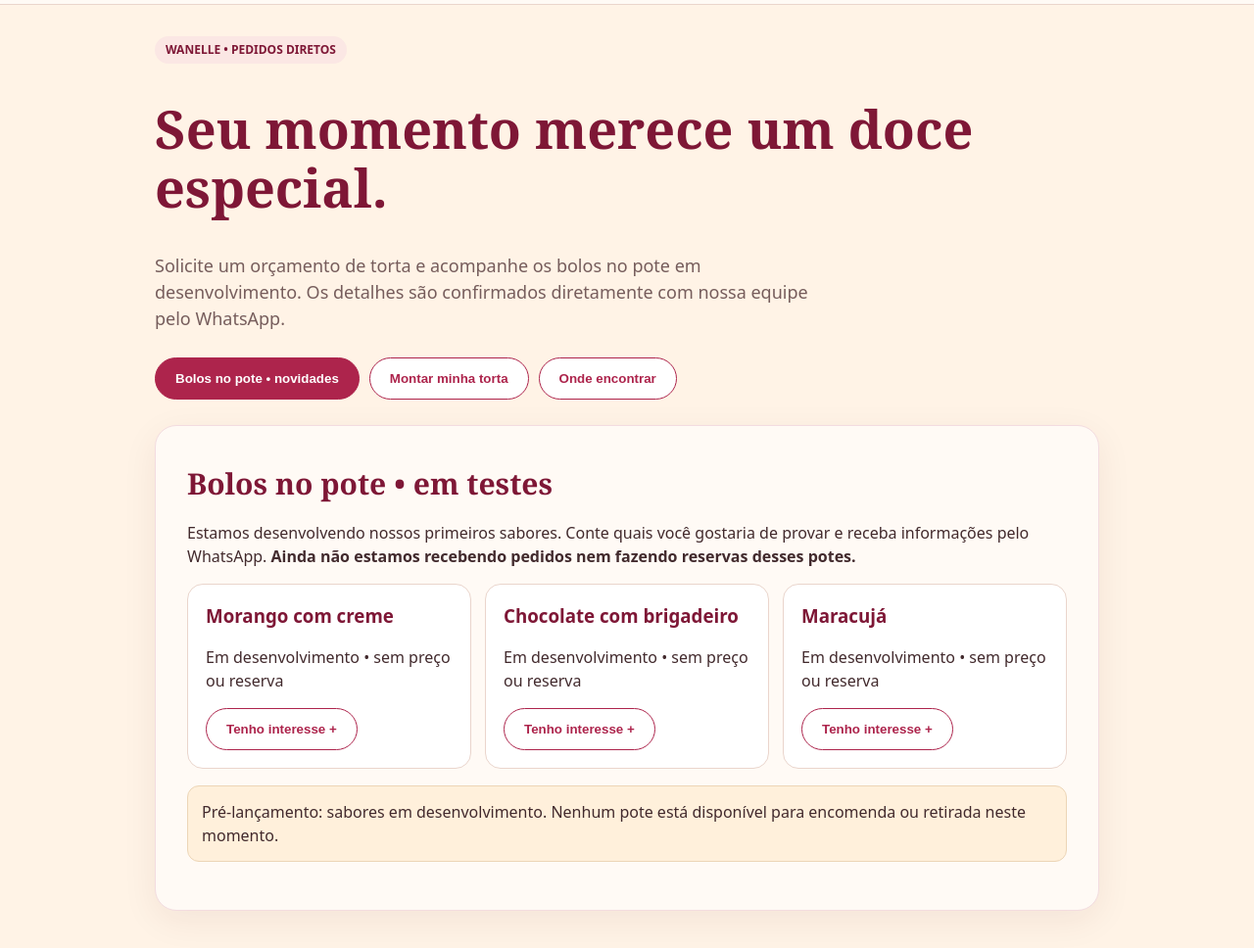
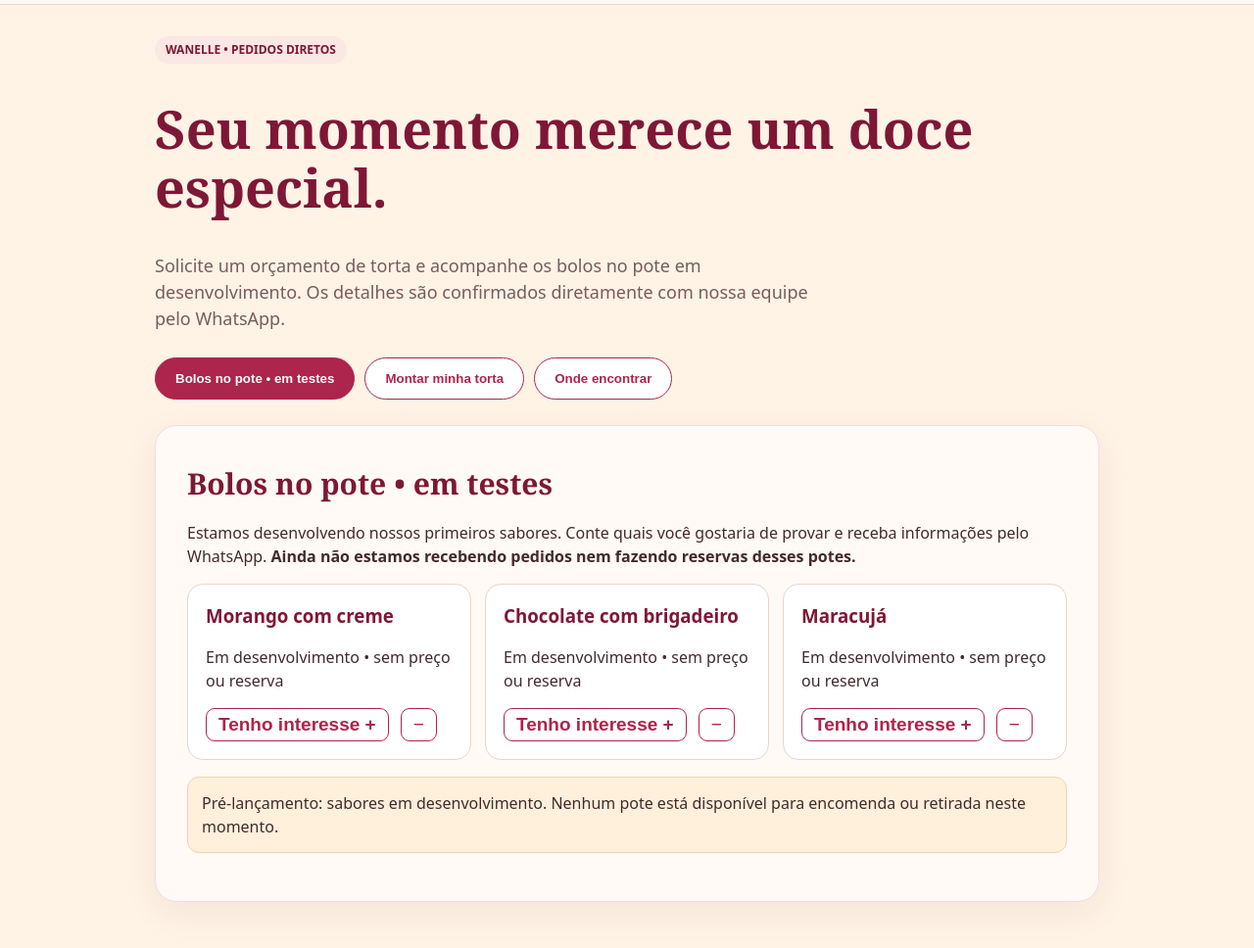
Before and after one commit to leleca7/wanelle-studio, a website: page pedidos.html in a window 1280 px wide. Shown: the part 102-1070 px from the top of the page at 98% size. Drawn offline with Linux system fonts and the light colour scheme.

Commit message:
ux: dar retorno de quantidade e permitir remover sabores na prévia de potes

```diff
--- a/pedidos.html
+++ b/pedidos.html
@@ -14,7 +14,7 @@
 <body><header><a href="/" aria-label="Wanelle - início"><img src="/assets/media/foto-d1a021079f73c4.png" alt="Logo Wanelle" style="width:172px;max-width:45vw;height:auto"></a><a href="/">← Voltar ao site</a></header>
 <main><span class="step">WANELLE • PEDIDOS DIRETOS</span><h1>Seu momento merece um doce especial.</h1>
 <p class="lead">Solicite um orçamento de torta e acompanhe os bolos no pote em desenvolvimento. Os detalhes são confirmados diretamente com nossa equipe pelo WhatsApp.</p>
-<nav class="tabs" aria-label="Escolha o atendimento"><button type="button" data-tab="potes" aria-selected="true">Bolos no pote • novidades</button><button type="button" data-tab="tortas" aria-selected="false">Montar minha torta</button><button type="button" data-tab="pontos" aria-selected="false">Onde encontrar</button></nav>
+<nav class="tabs" aria-label="Escolha o atendimento"><button type="button" data-tab="potes" aria-selected="true">Bolos no pote • em testes</button><button type="button" data-tab="tortas" aria-selected="false">Montar minha torta</button><button type="button" data-tab="pontos" aria-selected="false">Onde encontrar</button></nav>
 <section class="panel" id="potes"><h2>Bolos no pote • em testes</h2><p>Estamos desenvolvendo nossos primeiros sabores. Conte quais você gostaria de provar e receba informações pelo WhatsApp. <strong>Ainda não estamos recebendo pedidos nem fazendo reservas desses potes.</strong></p>
 <div id="pote-list" class="cards"></div><div id="cart-area" hidden><h3>Minha lista de interesse</h3><div id="cart-summary" class="summary" aria-live="polite"></div>
 <div class="grid"><div><label for="p-name">Seu nome</label><input id="p-name" autocomplete="name" maxlength="120"></div><div><label for="p-phone">Seu WhatsApp</label><input id="p-phone" inputmode="tel" autocomplete="tel" maxlength="22"></div>
@@ -66,8 +66,13 @@
  const card=document.createElement('article');card.className='card';
  const h=document.createElement('h3');h.textContent=p.name;card.append(h);
  const info=document.createElement('p');info.textContent='Em desenvolvimento • sem preço ou reserva';card.append(info);
+ const group=document.createElement('div');group.className='product-quantity';
  const btn=document.createElement('button');btn.className='btn';btn.type='button';btn.textContent='Tenho interesse +';
- btn.onclick=()=>{cart[p.id]=Math.min(20,(cart[p.id]||0)+1);drawCart()};card.append(btn);catalog.append(card);
+ const minus=document.createElement('button');minus.type='button';minus.textContent='−';minus.disabled=true;minus.setAttribute('aria-label','Remover interesse em '+p.name);
+ function updateControls(){const n=cart[p.id]||0;btn.textContent=n?'Tenho interesse ('+n+') ✓':'Tenho interesse +';minus.disabled=n===0}
+ btn.onclick=()=>{cart[p.id]=Math.min(20,(cart[p.id]||0)+1);updateControls();drawCart()};
+ minus.onclick=()=>{cart[p.id]=Math.max(0,(cart[p.id]||0)-1);updateControls();drawCart()};
+ group.append(btn,minus);card.append(group);catalog.append(card);
 });
 function drawCart(){const selected=POT_PRODUCTS.filter(p=>cart[p.id]>0);el('cart-area').hidden=!selected.length;
  el('cart-summary').textContent=selected.map(p=>cart[p.id]+' × '+p.name).join('\n')+'\nPré-lançamento: sem reserva, estoque, preço ou prazo confirmado';}
```
